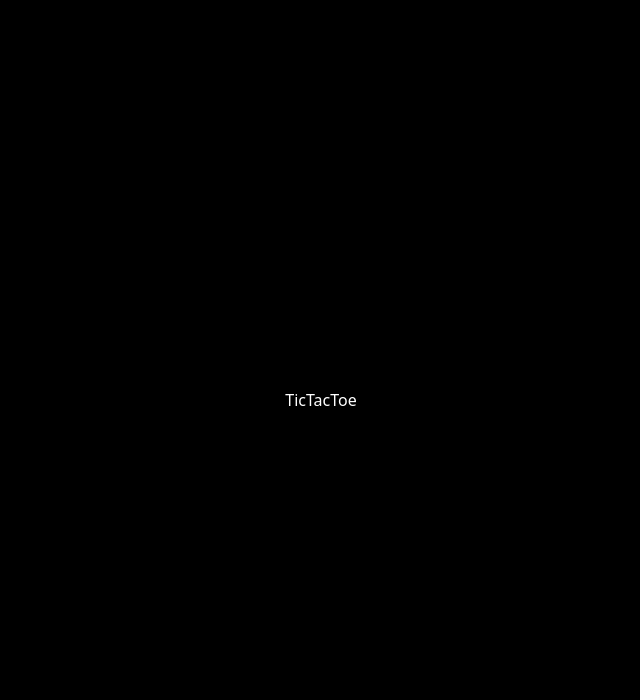
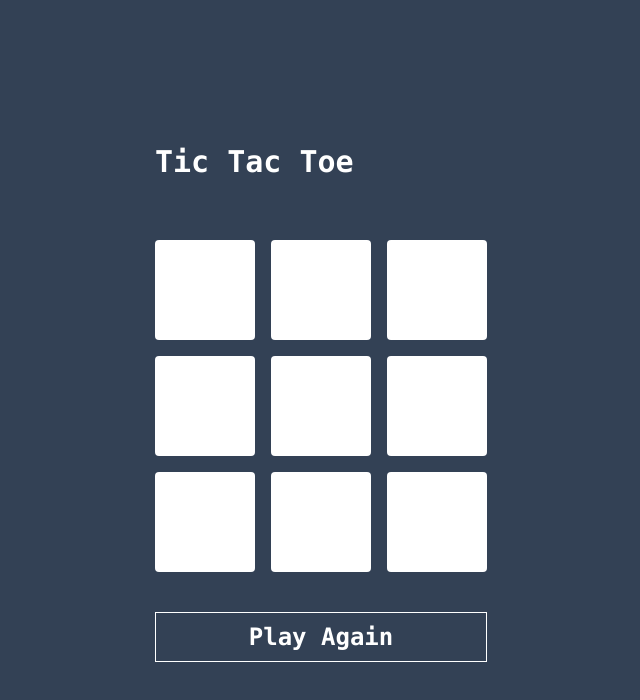
Before and after one commit to hkshakib/reactfunbox, a React (Create React App) app: page /tic-tac-toe in a window 1280 px wide. Shown: the top 700 px of the page, without its empty margins (319-959 px from the left). Built offline with nearby package versions, Linux system fonts and the light colour scheme.

Commit message:
feat: Tic Tac Toe Game Added with styling

```diff
--- a/src/App.js
+++ b/src/App.js
@@ -10,7 +10,7 @@ import MemoryGame from "./pages/MemoryGame";
 const App = () => {
   return (
     <Router>
-      <div className="flex bg-black h-[100vh] justify-center items-center">
+      <div className="flex bg-slate-700 h-[100vh] justify-center items-center font-mono">
         <Routes>
           <Route path="/" element={<Home/>} />
           <Route path="/tic-tac-toe" element={<TicTacToe/>} />
--- /dev/null
+++ b/src/components/TicTacToe/Announce.jsx
@@ -0,0 +1,14 @@
+import React from 'react';
+
+const Announce = ({ winner }) => (
+  <div className="mt-4">
+    {winner ? (
+      <h2 className="text-2xl font-bold text-green-500">{`Player ${winner} wins!`}</h2>
+    ) : (
+      <h2 className="text-2xl font-bold text-yellow-500">It's a draw!</h2>
+    )}
+
+  </div>
+);
+
+export default Announce;
--- /dev/null
+++ b/src/components/TicTacToe/Board.jsx
@@ -0,0 +1,81 @@
+import React, { useState, useEffect } from 'react';
+import Square from './Square';
+
+const Board = ({ onWinner }) => {
+  const [board, setBoard] = useState(Array(9).fill(null));
+  const [currentPlayer, setCurrentPlayer] = useState('X');
+  const [isGameOver, setIsGameOver] = useState(false);
+
+  useEffect(() => {
+    const checkWinner = () => {
+      const winningCombinations = [
+        [0, 1, 2],
+        [3, 4, 5],
+        [6, 7, 8],
+        [0, 3, 6],
+        [1, 4, 7],
+        [2, 5, 8],
+        [0, 4, 8],
+        [2, 4, 6],
+      ];
+
+      for (let combination of winningCombinations) {
+        const [a, b, c] = combination;
+        if (
+          board[a] &&
+          board[a] === board[b] &&
+          board[a] === board[c]
+        ) {
+          setIsGameOver(true);
+          onWinner(board[a]);
+          return;
+        }
+      }
+
+      if (!board.includes(null)) {
+        setIsGameOver(true);
+        onWinner(null);
+      }
+    };
+
+    checkWinner();
+  }, [board, onWinner]);
+
+  const handleSquareClick = (index) => {
+    if (board[index] || isGameOver) return;
+
+    const newBoard = [...board];
+    newBoard[index] = currentPlayer;
+    setBoard(newBoard);
+    setCurrentPlayer(currentPlayer === 'X' ? 'O' : 'X');
+  };
+
+  const renderSquare = (index) => (
+    <Square
+      value={board[index]}
+      onClick={() => handleSquareClick(index)}
+    />
+  );
+
+  return (
+    <div className="flex flex-col items-center">
+      <div className="grid grid-cols-3 gap-4 mt-8">
+        {renderSquare(0)}
+        {renderSquare(1)}
+        {renderSquare(2)}
+      </div>
+      <div className="grid grid-cols-3 gap-4 mt-4">
+        {renderSquare(3)}
+        {renderSquare(4)}
+        {renderSquare(5)}
+      </div>
+      <div className="grid grid-cols-3 gap-4 mt-4">
+        {renderSquare(6)}
+        {renderSquare(7)}
+        {renderSquare(8)}
+      </div>
+    </div>
+  );
+};
+
+export default Board;
--- /dev/null
+++ b/src/components/TicTacToe/Square.jsx
@@ -0,0 +1,12 @@
+import React from 'react';
+
+const Square = ({ value, onClick }) => (
+  <button
+    className="bg-white hover:bg-blue-400 text-black font-bold py-2 px-4 rounded h-[100px] w-[100px]"
+    onClick={onClick}
+  >
+    {value}
+  </button>
+);
+
+export default Square;
--- a/src/pages/TicTacToe.jsx
+++ b/src/pages/TicTacToe.jsx
@@ -1,9 +1,28 @@
-import React from 'react'
+import React, { useState } from 'react';
+import Board from '../components/TicTacToe/Board';
+import Announce from '../components/TicTacToe/Announce';
 
-function TicTacToe() {
-  return (
-    <div className='text-white'>TicTacToe</div>
-  )
-}
+const TicTacToe = () => {
+    const [winner, setWinner] = useState(null);
+
+    const handleWinner = (player) => {
+      setWinner(player);
+    };
+
+    const handlePlayAgain = () => {
+      window.location.reload();
+    }
+
+    return (
+      <div className="flex flex-col">
+        <h1 className="text-[30px] font-bold mb-6 text-white">Tic Tac Toe</h1>
+        <Board onWinner={handleWinner} />
+
+        {winner && <Announce winner={winner} />}
+
+        <button onClick={handlePlayAgain} className='text-2xl font-bold text-white mt-[40px] border border-white h-[50px] hover:text-black hover:bg-white'>Play Again</button>
+      </div>
+    );
+};
 
 export default TicTacToe;
```
